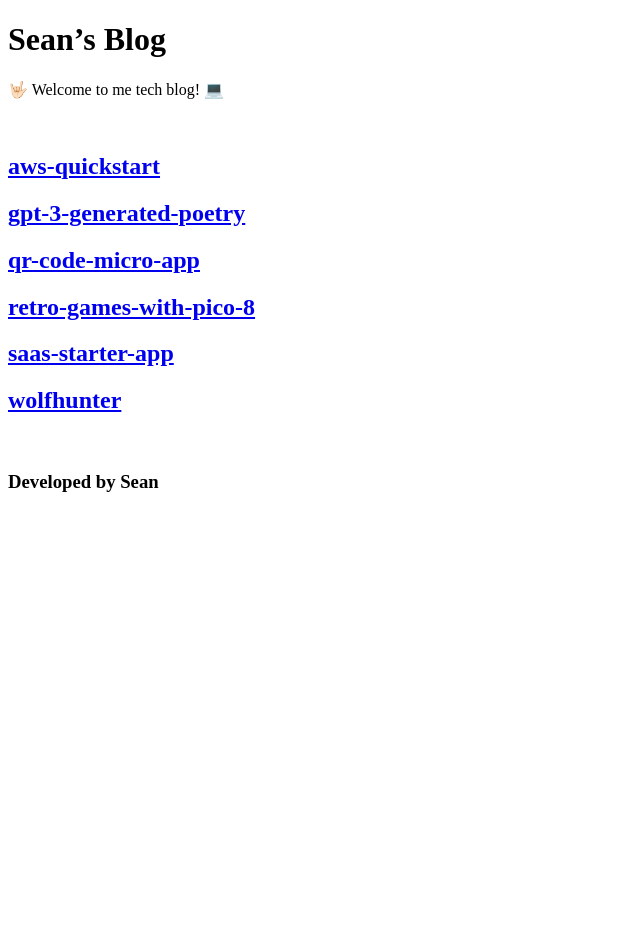
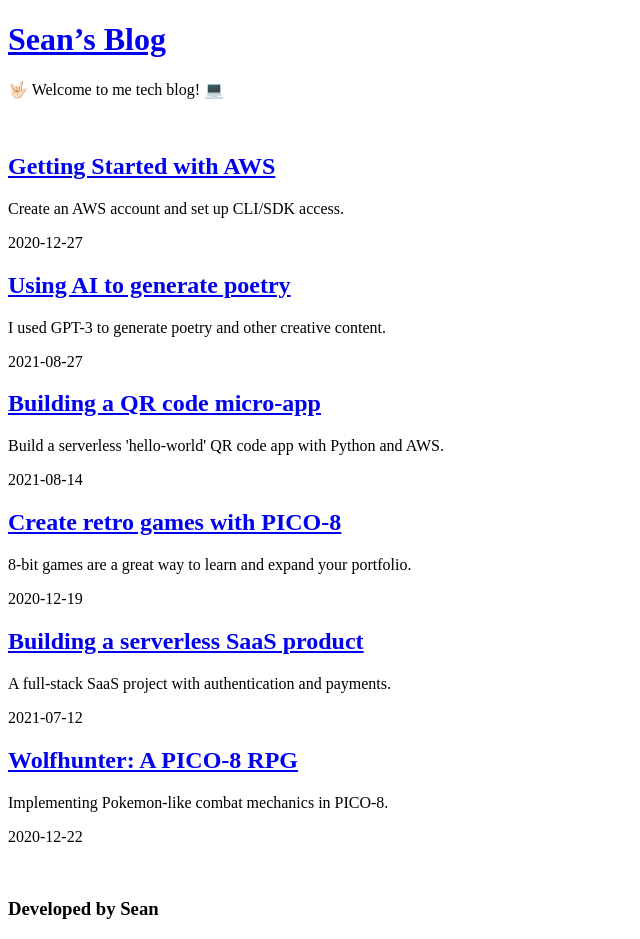
Before and after one commit to seoyeonko/markdown-blog, a Next.js app: page / in a window 1280 px wide. Shown: the whole page, without its empty margins (0-640 px from the left). Before the commit the page ends 800 px from the top, so only its background shows below. Built offline with nearby package versions, Linux system fonts and the light colour scheme.

Commit message:
feat: fetch markdown post using SSG

```diff
--- a/app/layout.tsx
+++ b/app/layout.tsx
@@ -1,3 +1,4 @@
+import Link from 'next/link';
 import Head from './head';
 
 export default function RootLayout({
@@ -8,7 +9,9 @@ export default function RootLayout({
   const header = (
     <header>
       <div>
-        <h1>Sean&rsquo;s Blog</h1>
+        <Link href="/">
+          <h1>Sean&rsquo;s Blog</h1>
+        </Link>
         <p>🤟🏻 Welcome to me tech blog! 💻</p>
         <br />
       </div>
--- a/app/page.tsx
+++ b/app/page.tsx
@@ -1,22 +1,15 @@
-import fs from 'fs';
 import Link from 'next/link';
-
-const getPostMetadata = () => {
-  const folder = 'posts/';
-  const files = fs.readdirSync(folder);
-  const markdownPosts = files.filter((file) => file.endsWith('.md'));
-  const slugs = markdownPosts.map((file) => file.replace('.md', ''));
-
-  return slugs;
-};
+import getPostMetadata from '@/components/getPostMetadata';
 
 export default function Home() {
   const postMetadata = getPostMetadata();
-  const postPreviews = postMetadata.map((slug) => (
-    <div key={slug}>
-      <Link href={`/posts/${slug}`}>
-        <h2>{slug}</h2>
+  const postPreviews = postMetadata.map((post) => (
+    <div key={post.slug}>
+      <Link href={`/posts/${post.slug}`}>
+        <h2>{post.title}</h2>
       </Link>
+      <p>{post.subtitle}</p>
+      <p>{post.date}</p>
     </div>
   ));
 
--- /dev/null
+++ b/components/PostMetadata.ts
@@ -0,0 +1,6 @@
+export interface PostMetadata {
+  title: string;
+  date: string;
+  subtitle: string;
+  slug: string;
+}
--- /dev/null
+++ b/components/getPostMetadata.ts
@@ -0,0 +1,25 @@
+import fs from 'fs';
+import matter from 'gray-matter';
+import { PostMetadata } from './PostMetadata';
+
+const getPostMetadata = (): PostMetadata[] => {
+  const folder = 'posts/';
+  const files = fs.readdirSync(folder);
+  const markdownPosts = files.filter((file) => file.endsWith('.md'));
+
+  // Get gray-matter data from each file
+  const posts = markdownPosts.map((fileName) => {
+    const fileContents = fs.readFileSync(`posts/${fileName}`, 'utf8');
+    const matterResult = matter(fileContents);
+    return {
+      title: matterResult.data.title,
+      date: matterResult.data.date,
+      subtitle: matterResult.data.subtitle,
+      slug: fileName.replace('.md', ''),
+    };
+  });
+
+  return posts;
+};
+
+export default getPostMetadata;
--- a/package.json
+++ b/package.json
@@ -15,6 +15,8 @@
     "autoprefixer": "10.4.14",
     "eslint": "8.43.0",
     "eslint-config-next": "13.4.7",
+    "gray-matter": "4.0.3",
+    "markdown-to-jsx": "7.2.1",
     "next": "13.4.7",
     "postcss": "8.4.24",
     "react": "18.2.0",
```
Also changed, not shown: app/posts/[slug]/page.tsx (+30 -3 lines), 1 other file (tests, documents, lock files or other folders).
